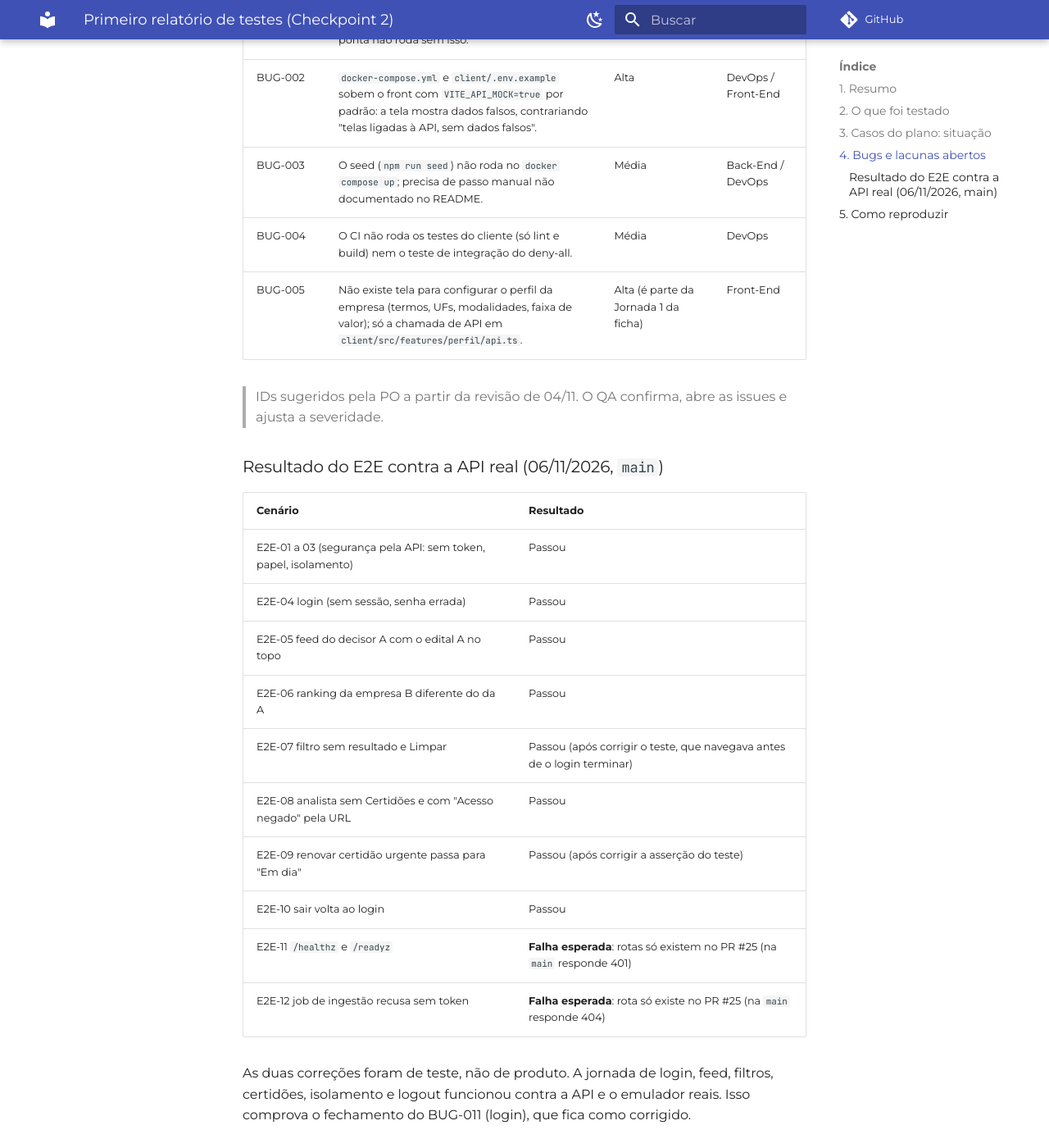
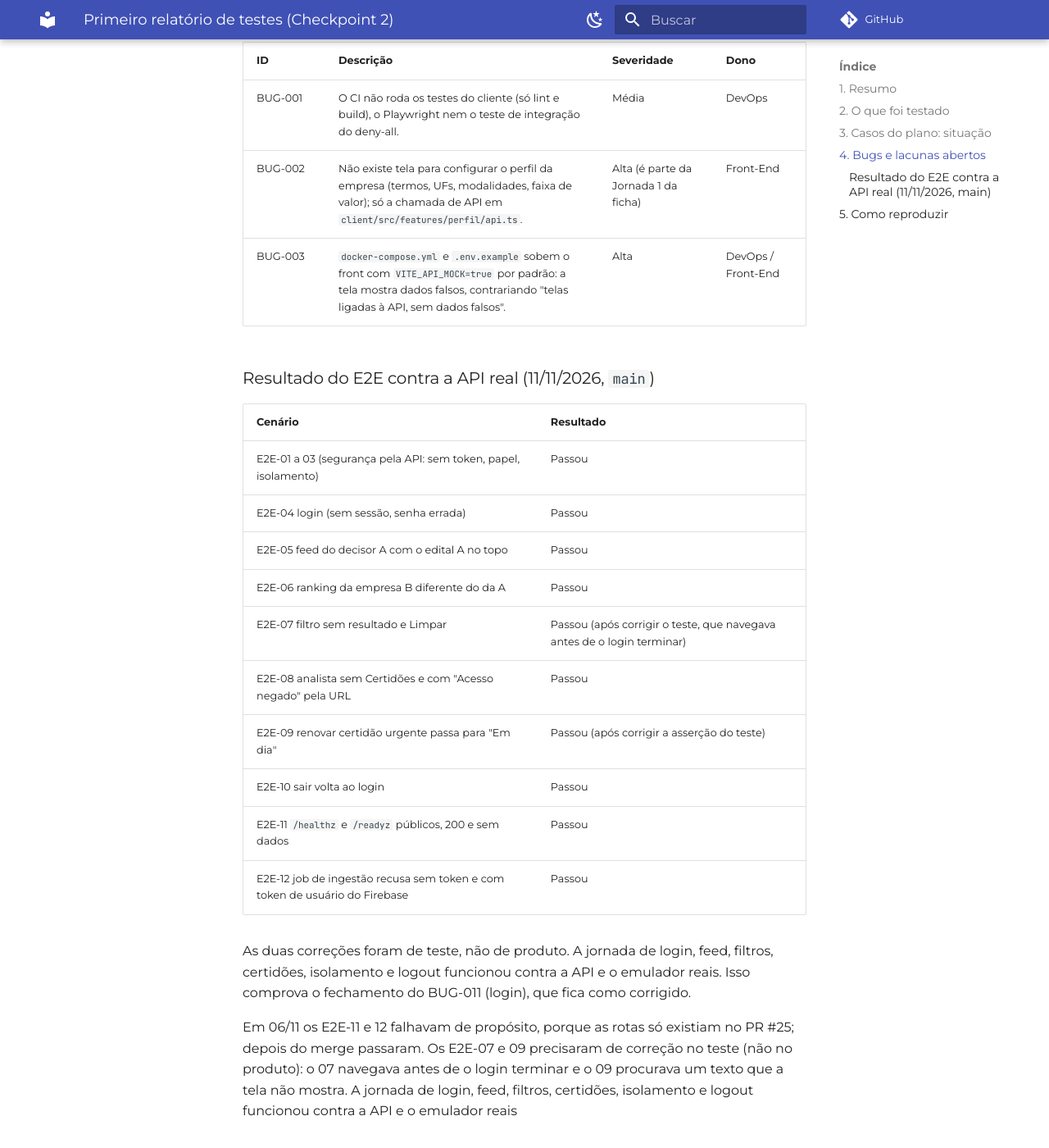
Before and after one commit to LicitaRad4r/documentation, an MkDocs documentation site: the page built from docs/Testes/relatoriocp2.md, in a window 1280 px wide and 1400 px high, scrolled down 3434 px. Shown: the whole window at 82% size. Built offline with MkDocs 1.6.1 and Material for MkDocs 9.7.7, drawn with Linux system fonts in a browser that asks for light colours; comment, search, counter and statistics services are not loaded; some of the changed text lies outside the part shown.

Commit message:
Revisão Relatório de Testes

````diff
--- a/docs/Testes/relatoriocp2.md
+++ b/docs/Testes/relatoriocp2.md
@@ -7,11 +7,11 @@
 
 | Item                                                                      | Resultado                                                                                                                 |
 | ------------------------------------------------------------------------- | ------------------------------------------------------------------------------------------------------------------------- |
-| Servidor: unitários, de API, de contrato e de ramos (`npm run test:unit`) | **147 de 147** passaram (12 arquivos)                                                                                     |
-| Cliente: componentes e lógica (`npx vitest run`)                          | **60 passaram + 1 `todo`** (13 arquivos)                                                                                  |
-| Integração com emulador (deny-all do Firestore, `npm run test:int`)       | **21 de 21** (execução local de 28/10/2026; não reexecutada nesta base)                                                   |
-| E2E contra a API real (`api-real.spec.ts`, 12 cenários)                   | **10 de 12 passaram** (06/11/2026, Docker + emulador + seed, chromium). E2E-11 e E2E-12 dependem do PR falham até o merge |
-| Cobertura do código do produto (`src/**`, servidor)                       | **80,6%** de instruções · 85,0% de ramos · 77,5% de funções · 79,7% de linhas                                             |
+| Servidor: unitários, de API, de contrato e de ramos (`npm run test:unit`) | **174 de 174** passaram (13 arquivos)  (execução 11/11/2026)                                                                                   |
+| Cliente: componentes e lógica (`npx vitest run`)                          | **72 passaram + 1 `todo`** (15 arquivos) (execução 11/11/2026)|
+| Integração com emulador (deny-all do Firestore, `npm run test:int`)       | **22 de 22** (2 arquivos)  (execução 11/11/2026)|
+| E2E contra a API real (`api-real.spec.ts`, 12 cenários)                   | **12 de 12 passaram**  (execução 11/11/2026)|
+| Cobertura do código do produto (Todos Arquivos)                       | **79,21%** de instruções · 81,13% de ramos · 70,55% de funções · 79,25% de linhas                                             |
 | Casos do plano (CT-…) com teste que leva o ID                             | **36 de 39** (eram 29)                                                                                                    |
 | Contrato OpenAPI                                                          | v0.3.0; divergências do plano fechadas                                                                                    |
 
@@ -31,13 +31,15 @@
 | Segurança (token, papel, isolamento)     | `unit/seguranca.test.ts`                                                                                                               | 14            | CT-SEG-001 a 009, 011                                                                  |
 | CORS                                     | `unit/cors.test.ts`                                                                                                                    | 5             | preflight sem token; 401 com cabeçalho de CORS                                         |
 | Erros e log                              | `unit/erros-log.test.ts`                                                                                                               | 3             | formato `Erro`, 500 genérico                                                           |
-| Regras do Firestore (deny-all)           | `integration/firestore-deny.all.test.ts`                                                                                               | 21 (emulador) | CT-SEG-010                                                                             |
-| Telas (cliente)                          | `client/src/**/*.test.ts(x)`                                                                                                           | 60 + 1 `todo` | feed, filtros, certidões, perfil, login e acesso, estados da consulta                  |
+| **Ingestão do PNCP, saúde e job**        | `unit/ingestao.test.ts`                                                                                                                | 27            | `/healthz`, `/readyz`, rota do job com `INGEST_JOB_TOKEN` (casos novos a mapear na matriz) |
+| Regras do Firestore (deny-all)           | `integration/firestore-deny.all.test.ts`                                                                                               | 21 (emulador) | CT-SEG-010                                                                         |
+| Telas (cliente)                          | `client/src/**/*.test.ts(x)`                                                                                                           | 72 + 1 `todo` | feed, filtros, certidões, perfil, login e acesso, estados da consulta                  |
 | **Novos no cliente**                     | `PaginaFeed.erro-filtros`, `PaginaFeed.complementos`, `PaginaCertidoes.falha-envio`, `PaginaCertidoes.fronteiras`, `lib/cache.test.ts` | 12            | CT-FILT-002, 003, 008; CT-CERT-002, 009; CT-FEED-008                                   |
+| E2E contra a API real                    | `client/tests-e2e/api-real.spec.ts`                                                                                                    | 12            | CT-SEG-001 a 009, CT-FEED-003, jornadas 1 a 4 (ver seção 4)                            |
 
 **Segurança.** Cobertos: sem token (401), token inválido ou expirado (401), papel incorreto (403), recurso de outra empresa (403 `ACESSO_NEGADO`; 404 para id inexistente) e `empresaId` de outra empresa na query ou no corpo (403). A tela trata 401 (volta ao login e depois à página de origem) e 403 `ACESSO_NEGADO` (página "Acesso negado"); 403 `EMPRESA_NAO_CONFIGURADA` fica na tela.
 
-**Classificação por técnica.** Cerca de 50 dos testes unitários chamam funções internas (caixa branca: `score`, `consulta`, `normalizar`, política de retentativa). O restante passa pela API, pela interface ou pelo contrato (caixa preta ou intermediária). O plano não prevê técnica de caixa branca explícita; a cobertura de ramos (85,0%) é efeito dos testes de ramos.
+**Classificação por técnica.** Cerca de 50 dos testes unitários chamam funções internas (caixa branca: `score`, `consulta`, `normalizar`, política de retentativa). O restante passa pela API, pela interface ou pelo contrato (caixa preta ou intermediária). O plano não prevê técnica de caixa branca explícita; a cobertura de ramos (81,1%) é efeito dos testes de ramos.
 
 ## 3. Casos do plano: situação
 
@@ -59,16 +61,11 @@ No plano esses casos são E2E; os testes atuais são de componente com mock (MSW
 
 | ID | Descrição | Severidade | Dono |
 | --- | --- | --- | --- |
-| BUG-001 | O front não tem tela de login: com `VITE_API_MOCK=false` toda chamada vai sem token e a API responde 401. A demo ponta a ponta não roda sem isso. | Crítica para o CP2 | Front-End |
-| BUG-002 | `docker-compose.yml` e `client/.env.example` sobem o front com `VITE_API_MOCK=true` por padrão: a tela mostra dados falsos, contrariando "telas ligadas à API, sem dados falsos". | Alta | DevOps / Front-End |
-| BUG-003 | O seed (`npm run seed`) não roda no `docker compose up`; precisa de passo manual não documentado no README. | Média | Back-End / DevOps |
-| BUG-004 | O CI não roda os testes do cliente (só lint e build) nem o teste de integração do deny-all. | Média | DevOps |
-| BUG-005 | Não existe tela para configurar o perfil da empresa (termos, UFs, modalidades, faixa de valor); só a chamada de API em `client/src/features/perfil/api.ts`. | Alta (é parte da Jornada 1 da ficha) | Front-End |
+| BUG-001 | O CI não roda os testes do cliente (só lint e build), o Playwright nem o teste de integração do deny-all. | Média | DevOps | **Aberto** |
+| BUG-002 | Não existe tela para configurar o perfil da empresa (termos, UFs, modalidades, faixa de valor); só a chamada de API em `client/src/features/perfil/api.ts`. | Alta (é parte da Jornada 1 da ficha) | Front-End | **Aberto** |
+| BUG-003 | `docker-compose.yml` e `.env.example` sobem o front com `VITE_API_MOCK=true` por padrão: a tela mostra dados falsos, contrariando "telas ligadas à API, sem dados falsos". | Alta | DevOps / Front-End | **Aberto** (o README explica como trocar, mas o padrão continua `true`; é preciso recriar o container `web` depois de mudar o `.env`) |
 
-> IDs sugeridos pela PO a partir da revisão de 04/11. O QA confirma, abre as issues e ajusta a severidade.
-
-
-### Resultado do E2E contra a API real (06/11/2026, `main`)
+### Resultado do E2E contra a API real (11/11/2026, `main`)
 
 | Cenário | Resultado |
 | --- | --- |
@@ -80,25 +77,28 @@ No plano esses casos são E2E; os testes atuais são de componente com mock (MSW
 | E2E-08 analista sem Certidões e com "Acesso negado" pela URL | Passou |
 | E2E-09 renovar certidão urgente passa para "Em dia" | Passou (após corrigir a asserção do teste) |
 | E2E-10 sair volta ao login | Passou |
-| E2E-11 `/healthz` e `/readyz` | **Falha esperada**: rotas só existem no PR #25 (na `main` responde 401) |
-| E2E-12 job de ingestão recusa sem token | **Falha esperada**: rota só existe no PR #25 (na `main` responde 404) |
+| E2E-11 `/healthz` e `/readyz` públicos, 200 e sem dados | Passou  |
+| E2E-12 job de ingestão recusa sem token e com token de usuário do Firebase | Passou  |
 
 As duas correções foram de teste, não de produto. A jornada de login, feed, filtros, certidões, isolamento e logout funcionou contra a API e o emulador reais. Isso comprova o fechamento do BUG-011 (login), que fica como corrigido.
 
+Em 06/11 os E2E-11 e 12 falhavam de propósito, porque as rotas só existiam no PR #25; depois do merge passaram. Os E2E-07 e 09 precisaram de correção no teste (não no produto): o 07 navegava antes de o login terminar e o 09 procurava um texto que a tela não mostra. A jornada de login, feed, filtros, certidões, isolamento e logout funcionou contra a API e o emulador reais
 
 ## 5. Como reproduzir
+Requisitos: Node 22.10 ou superior (o CI usa 24; `nvm use 24`), Docker aberto e o `.env` criado com `cp .env.example .env`.
 
 ```bash
 # servidor (na branch feat/api-base, até o merge)
 cd server && npm ci
-npm run test:cov          # 147 teste
-npm run test:int          # 21 testes do deny-all (precisa do emulador: docker compose up -d firebase)
-
+npm run test:cov
+npm run test:int
 # cliente
-cd client && npm ci && npx vitest run   # 60 testes
+cd client && npm ci && npx vitest run
 
 # E2E contra a API real
-VITE_API_MOCK=false docker compose up --build               # terminal 1
-docker compose exec api npm run seed                        # terminal 2
-cd client && npx playwright test -c playwright.api-real.config.ts   # E2E-11 e 12 só com o PR #25
+# no .env: VITE_API_MOCK=false
+docker compose up --build -d
+docker compose up -d --force-recreate web      # o front só lê o .env ao ser criado
+docker compose exec api npm run seed           # repita antes de cada rodada (o E2E-09 altera uma certidão)
+cd client && npx playwright test -c playwright.api-real.config.ts --reporter=list
 ```
````
